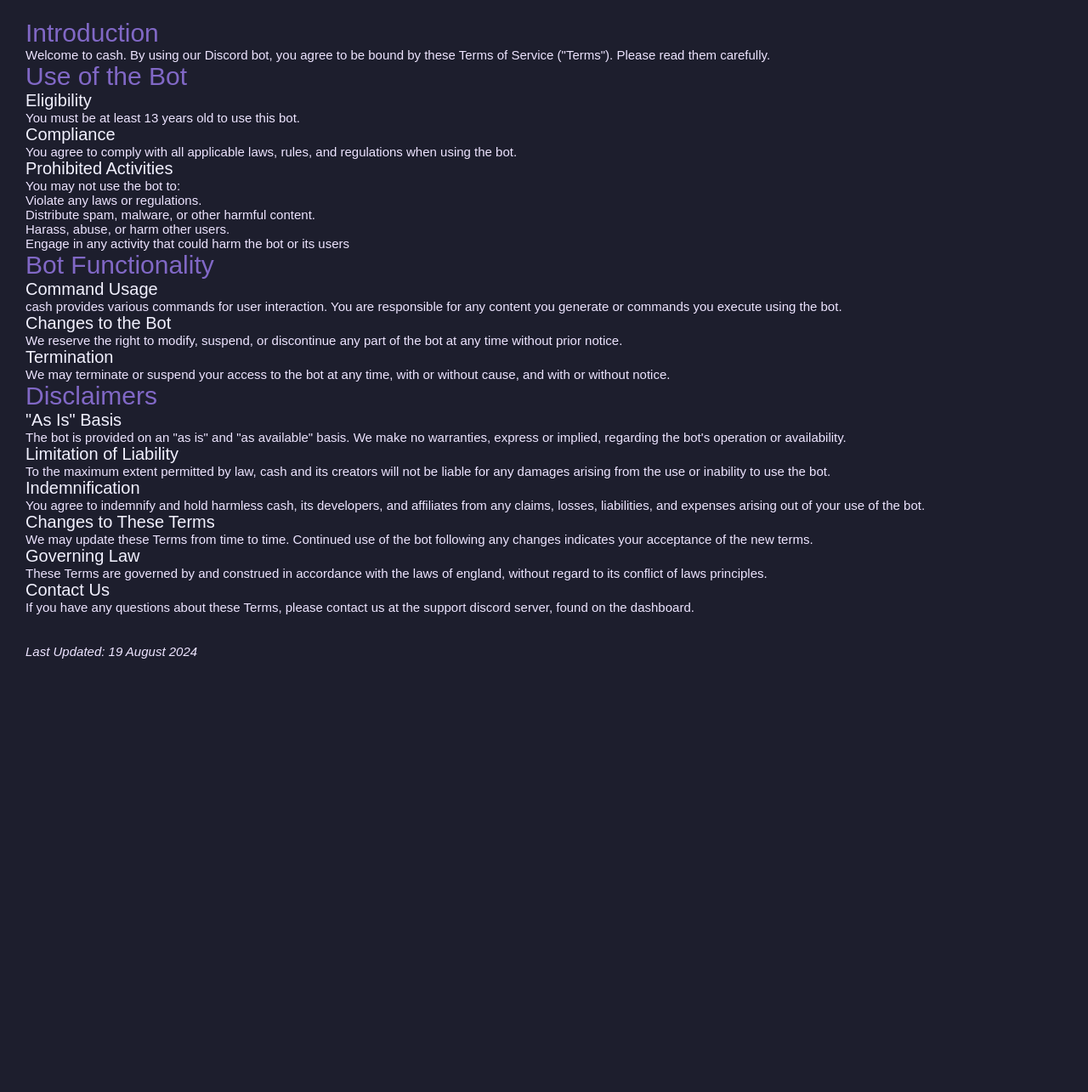
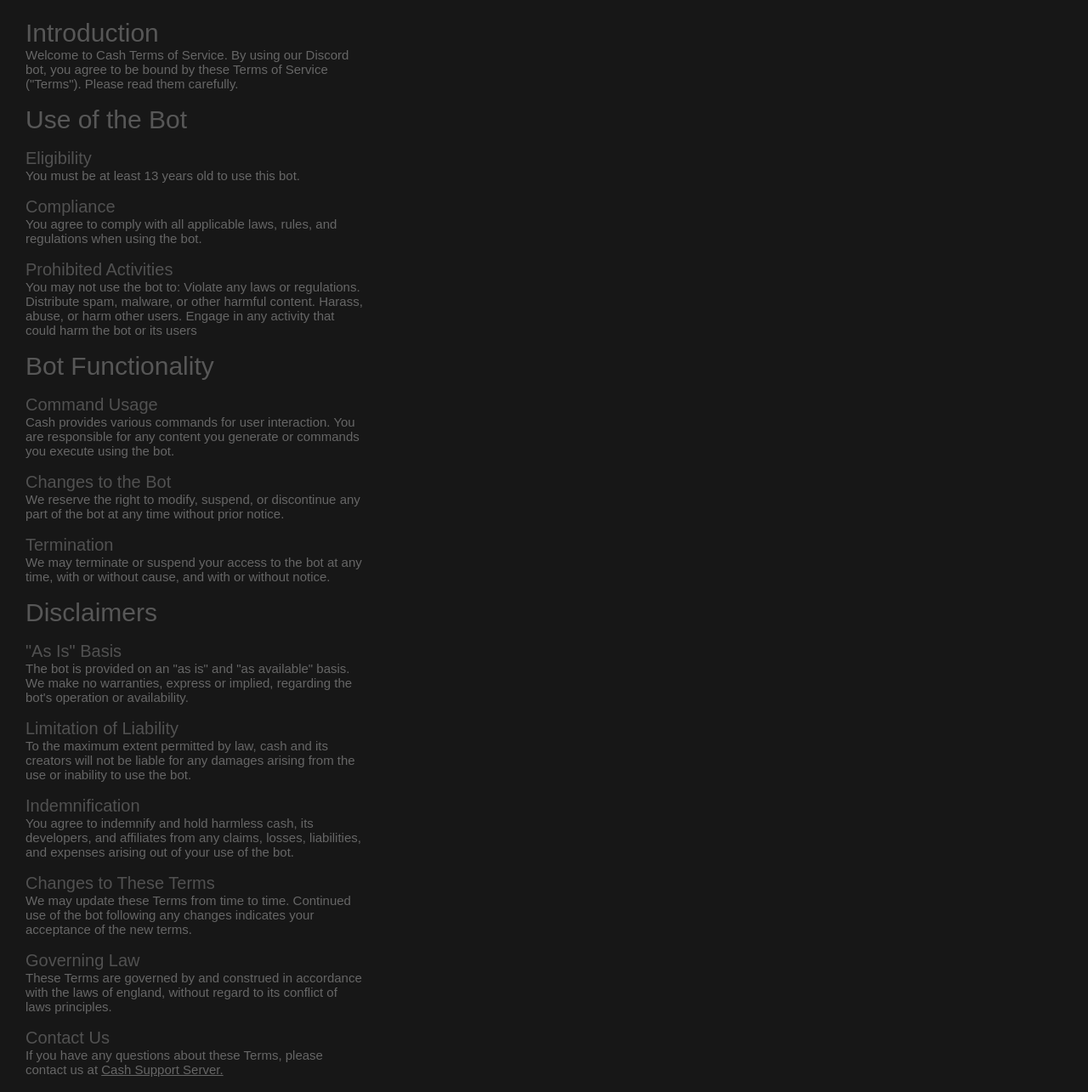
Before and after one commit to pupxrl/need-site, a plain HTML site: page pages/terms.html in a window 1280 px wide. Shown: the part 95-1380 px from the top of the page at 85% size. Before the commit the page ends 895 px from the top, so only its background shows below. Drawn offline with Linux system fonts and the light colour scheme.

Commit message:
Redesign

```diff
--- a/css/index.css
+++ b/css/index.css
@@ -1,7 +1,7 @@
 body {
-  background-color: rgb(29, 30, 45);
+  background-color: rgb(197, 197, 197);
   color: rgb(255, 255, 255);
-  font-family: 'Montserrat', sans-serif;
+  font-family: "Montserrat", sans-serif;
   margin: 0;
   display: flex;
   flex-direction: column;
@@ -11,6 +11,15 @@ body {
   overflow: hidden;
 }
 
+#background {
+  position: absolute;
+  z-index: -1;
+  border-radius: 0;
+  width: 100%; /* Ensure it takes up the full width of the viewport */
+  height: 100%; /* Ensure it takes up the full height of the viewport */
+  object-fit: cover; /* Ensures the background image scales properly */
+}
+
 .Status {
   position: absolute;
   top: 0;
@@ -18,7 +27,7 @@ body {
 }
 
 #status {
-  font-size: 20px;
+  font-size: 12px;
 }
 
 h1 {
@@ -27,7 +36,7 @@ h1 {
   -ms-user-select: none;
   user-select: none;
   font-weight: 100;
-  font-size: 75px;
+  font-size: 50px;
   text-align: center;
   border-radius: 5px;
   padding: 30px 1%;
@@ -36,6 +45,7 @@ h1 {
   justify-content: center;
   align-items: center;
   margin: 0;
+  font-family: "Montserrat", sans-serif;
 }
 
 footer h3 {
@@ -74,13 +84,13 @@ span {
 }
 
 a {
-  font-size: 30px;
-  color: white;
+  font-size: 10px;
+  color: rgb(255, 255, 255);
   text-decoration: none;
 }
 
 a:hover {
-  color: rgb(101, 78, 156);
+  color: rgb(165, 165, 165);
 }
 
 img {
@@ -106,10 +116,10 @@ article {
 
 footer {
   display: flex;
-  flex-direction: column;
+  flex-direction: row;
   justify-content: center;
   align-items: center;
-  gap: 10px;
+  gap: 20px;
   width: 100%;
   text-align: center;
   margin: 0;
--- a/css/pages.css
+++ b/css/pages.css
@@ -1,6 +1,6 @@
 body {
-  background-color: rgb(29, 30, 45);
-  color: rgb(255, 255, 255);
+  background-color: rgb(23, 23, 23);
+  color: rgb(94, 94, 94);
   font-family: "Montserrat", sans-serif;
   overflow: scroll;
   margin: 0;
@@ -9,6 +9,7 @@ body {
   align-items: start;
   justify-content: left;
   height: 100vh;
+  overflow-x: hidden;
 }
 
 h2 {
@@ -20,19 +21,28 @@ h2 {
 
 #category {
   font-size: 30px;
-  color: rgb(129, 104, 198);
+  color: rgb(87, 87, 87);
 }
 
 span {
-    color: rgb(242, 241, 255);
+  color: rgb(81, 81, 81);
   font-weight: bolder;
   font-size: 20px;
 }
 
 p {
-    color: rgb(237, 228, 255);
+  max-width: 400px;
+  color: rgb(102, 102, 102);
   font-size: 15px;
   font-weight: 100;
   margin-left: 20px;
   padding: 10px;
 }
+
+a {
+  color: rgb(102, 102, 102);
+}
+
+a:hover {
+  color: grey;
+}
--- a/pages/terms.html
+++ b/pages/terms.html
@@ -19,57 +19,57 @@
         <p>
           <span id="category">Introduction</span>
           <br />
-          Welcome to cash. By using our Discord bot, you agree to be bound by
-          these Terms of Service ("Terms"). Please read them carefully.
+          Welcome to Cash Terms of Service. By using our Discord bot, you agree
+          to be bound by these Terms of Service ("Terms"). Please read them
+          carefully.
+          <br />
           <br />
           <span id="category">Use of the Bot</span>
+          <br />
           <br />
           <span class="second-span">Eligibility</span>
           <br />
           You must be at least 13 years old to use this bot.
           <br />
+          <br />
           <span class="second-span">Compliance</span>
           <br />
           You agree to comply with all applicable laws, rules, and regulations
           when using the bot.
-
+          <br />
           <br />
           <span class="second-span">Prohibited Activities</span>
           <br />
-          You may not use the bot to:
+          You may not use the bot to: Violate any laws or regulations.
+          Distribute spam, malware, or other harmful content. Harass, abuse, or
+          harm other users. Engage in any activity that could harm the bot or
+          its users
           <br />
-          Violate any laws or regulations.
-          <br />
-          Distribute spam, malware, or other harmful content.
-          <br />
-          Harass, abuse, or harm other users.
-          <br />
-          Engage in any activity that could harm the bot or its users
-
           <br />
           <span id="category">Bot Functionality</span>
           <br />
+          <br />
           <span class="second-span">Command Usage</span>
           <br />
-
-          cash provides various commands for user interaction. You are
+          Cash provides various commands for user interaction. You are
           responsible for any content you generate or commands you execute using
           the bot.
-
+          <br />
           <br />
           <span class="second-span">Changes to the Bot</span>
           <br />
           We reserve the right to modify, suspend, or discontinue any part of
           the bot at any time without prior notice.
           <br />
-
+          <br />
           <span>Termination</span>
           <br />
           We may terminate or suspend your access to the bot at any time, with
           or without cause, and with or without notice.
           <br />
-
+          <br />
           <span id="category">Disclaimers</span>
+          <br />
           <br />
           <span class="second-span">"As Is" Basis</span>
 
@@ -77,7 +77,7 @@
           The bot is provided on an "as is" and "as available" basis. We make no
           warranties, express or implied, regarding the bot's operation or
           availability.
-
+          <br />
           <br />
           <span class="second-span">Limitation of Liability</span>
           <br />
@@ -85,30 +85,30 @@
           be liable for any damages arising from the use or inability to use the
           bot.
           <br />
-
+          <br />
           <span>Indemnification</span>
           <br />
           You agree to indemnify and hold harmless cash, its developers, and
           affiliates from any claims, losses, liabilities, and expenses arising
           out of your use of the bot.
           <br />
-
+          <br />
           <span>Changes to These Terms</span>
           <br />
           We may update these Terms from time to time. Continued use of the bot
           following any changes indicates your acceptance of the new terms.
           <br />
-
+          <br />
           <span>Governing Law</span>
           <br />
           These Terms are governed by and construed in accordance with the laws
           of england, without regard to its conflict of laws principles.
           <br />
-
+          <br />
           <span>Contact Us</span>
           <br />
-          If you have any questions about these Terms, please contact us at the
-          support discord server, found on the dashboard.
+          If you have any questions about these Terms, please contact us at
+          <a href="https://discord.gg/JV2bjqDfhR">Cash Support Server.</a>
         </p>
 
         <p><i>Last Updated: 19 August 2024</i></p>
```
Also changed, not shown: index.html (+5 -3 lines), pages/privacy_policy.html (+12 -5 lines), images/background.jpeg (added), images/cash.ico (added), images/cash.jpg (deleted), images/white.ico (deleted).
